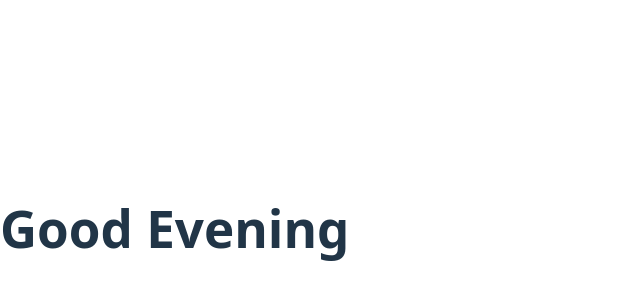
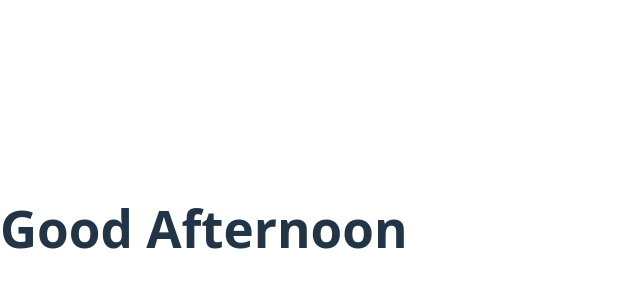
Before and after one commit to danlewismuriuki/react-tales, a React (Vite) app: page / in a window 1280 px wide. Shown: the part 172-472 px from the top of the page, without its empty margins (0-640 px from the left). Built offline with nearby package versions, Linux system fonts and the light colour scheme.

Commit message:
feat: add dynamic greeting component based on current time

```diff
--- a/src/App.jsx
+++ b/src/App.jsx
@@ -1,16 +1,21 @@
-export function Time () {
+export function Time() {
+  const date = new Date();
+  const hour  = date.getHours();
 
-  const currentHour = new Date().getHours();
-
-  if (currentHour < 12)
+  if (hour >= 6  && hour < 12) {
     return <h1>Good Morning</h1>
-    else
-    return <h1>Good Evening</h1>
+  }
+  else if (hour >= 12 && hour < 17) {
+    return <h1>Good Afternoon</h1>
+  }
+  else {
+  return <h1>Good Evening</h1>
+}
 }
 
 export function App () {
   return (
-    <Time/>
+    <Time />
   )
 }
 
```
